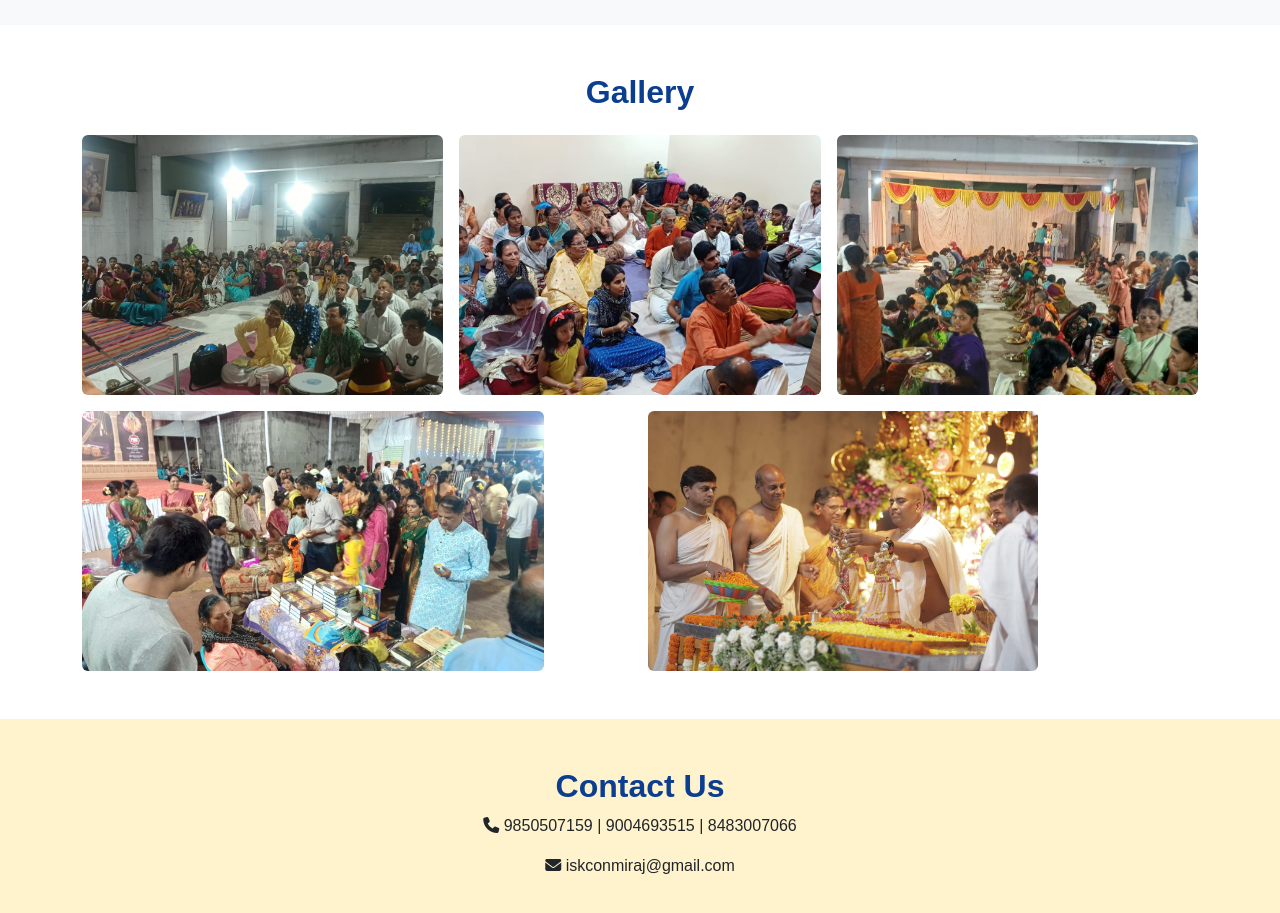
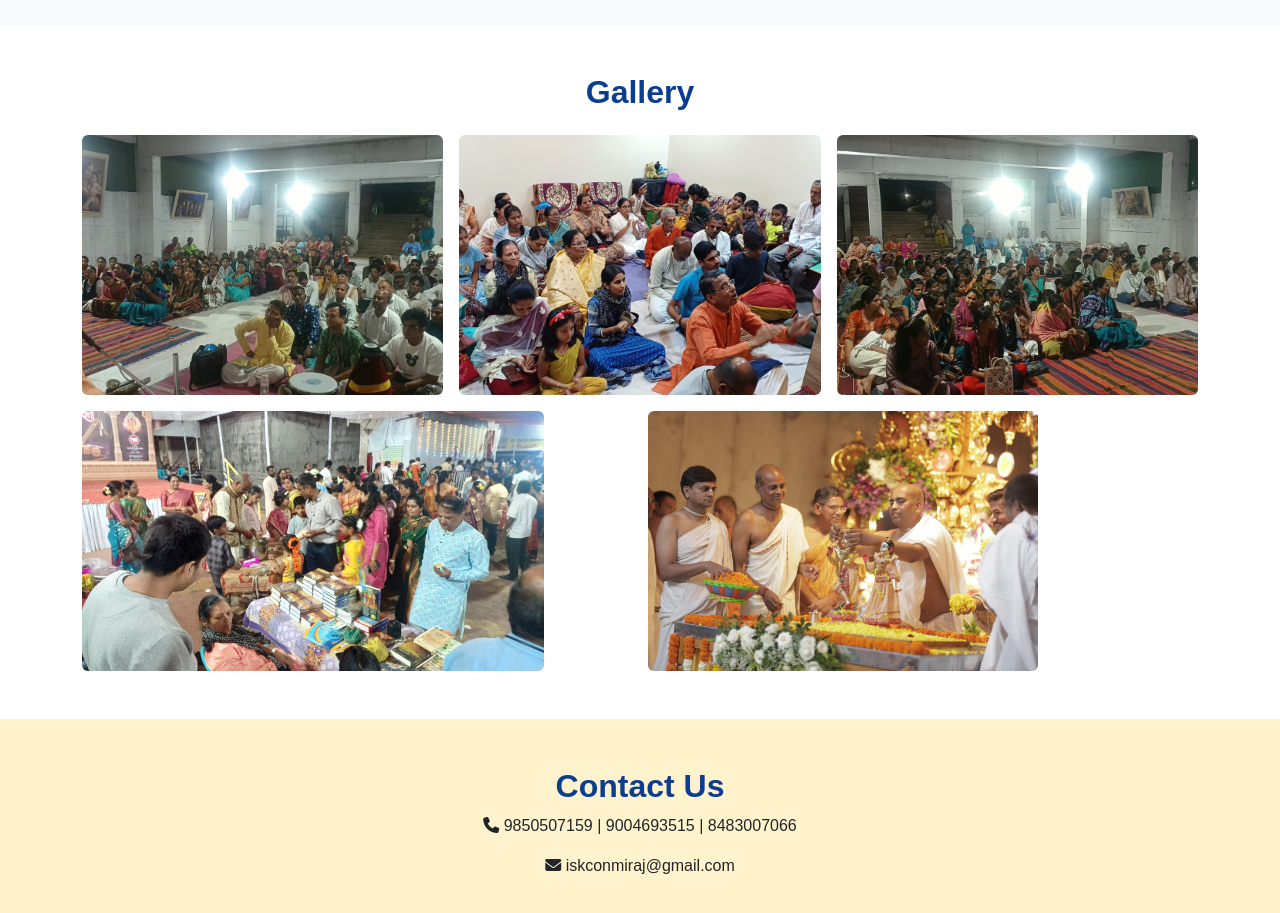
Before and after one commit to dgwaychal/iskconmiraj, a plain HTML site: page IskconCenter.html in a window 1280 px wide. Shown: the part 1320-2233 px from the top of the page. Drawn offline with nearby package versions, Linux system fonts and the light colour scheme.

Commit message:
Update IskconCenter.html

```diff
--- a/IskconCenter.html
+++ b/IskconCenter.html
@@ -58,7 +58,7 @@ footer{background:#08244d;color:#fff}
 <div class="row g-3">
 <div class="col-md-4"><img class="img-fluid rounded" src="WhatsApp Image 2026-06-14 at 11.54.45 AM.jpeg"></div>
 <div class="col-md-4"><img class="img-fluid rounded" src="WhatsApp Image 2026-06-14 at 11.54.46 AM (1).jpeg"></div>
-<div class="col-md-4"><img class="img-fluid rounded" src="WhatsApp Image 2026-06-14 at 11.54.46 AM.jpeg"></div>
+<div class="col-md-4"><img class="img-fluid rounded" src="WhatsApp Image 2026-06-14 at 11.54.44 AM.jpeg"></div>
 <div class="col-md-6"><img class="img-fluid rounded" src="WhatsApp Image 2026-06-14 at 11.54.47 AM.jpeg"></div>
 <div class="col-md-6"><img class="img-fluid rounded" src="WhatsApp Image 2026-06-14 at 11.54.48 AM (1).jpeg"></div>
 </div>
```
